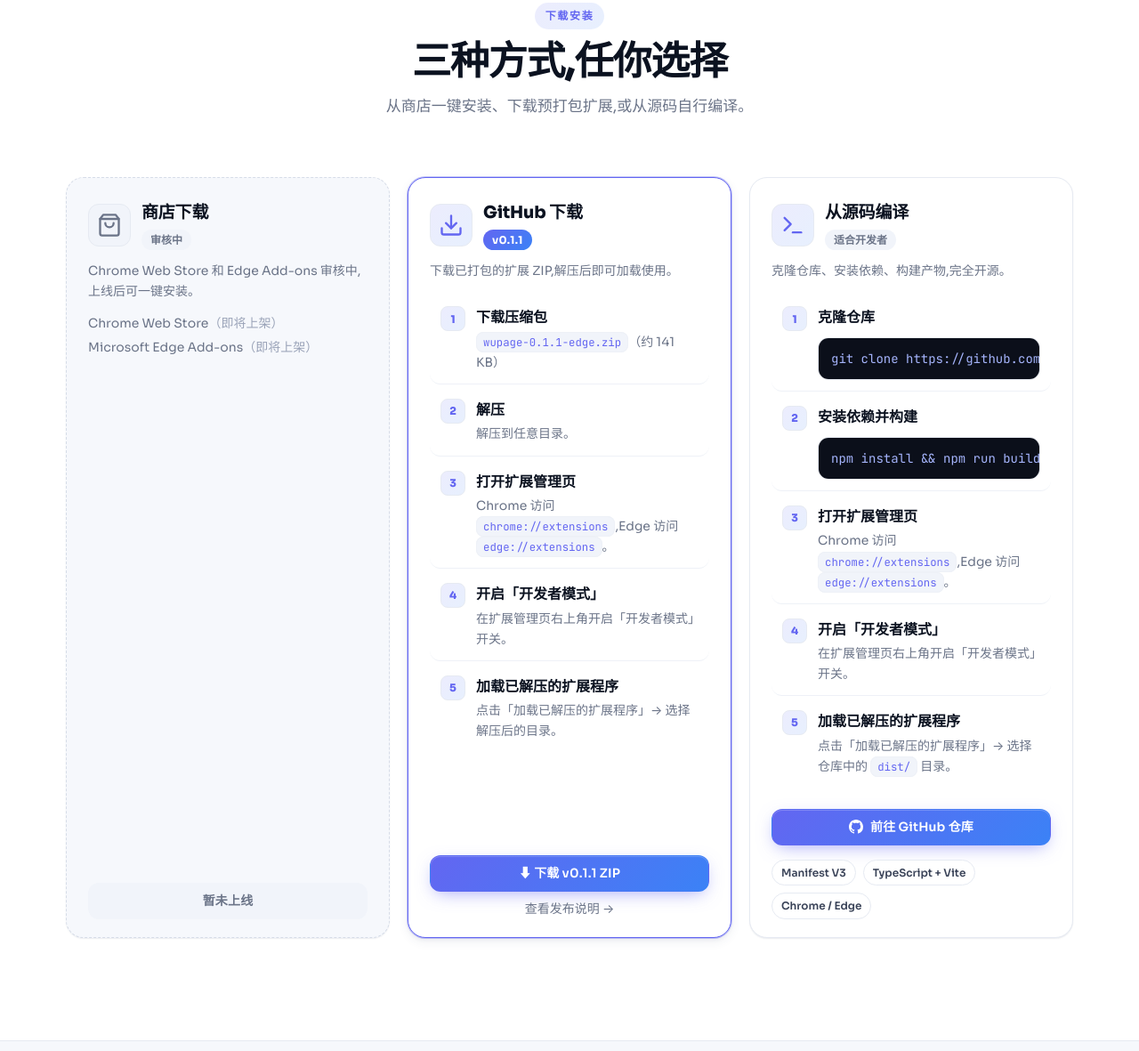
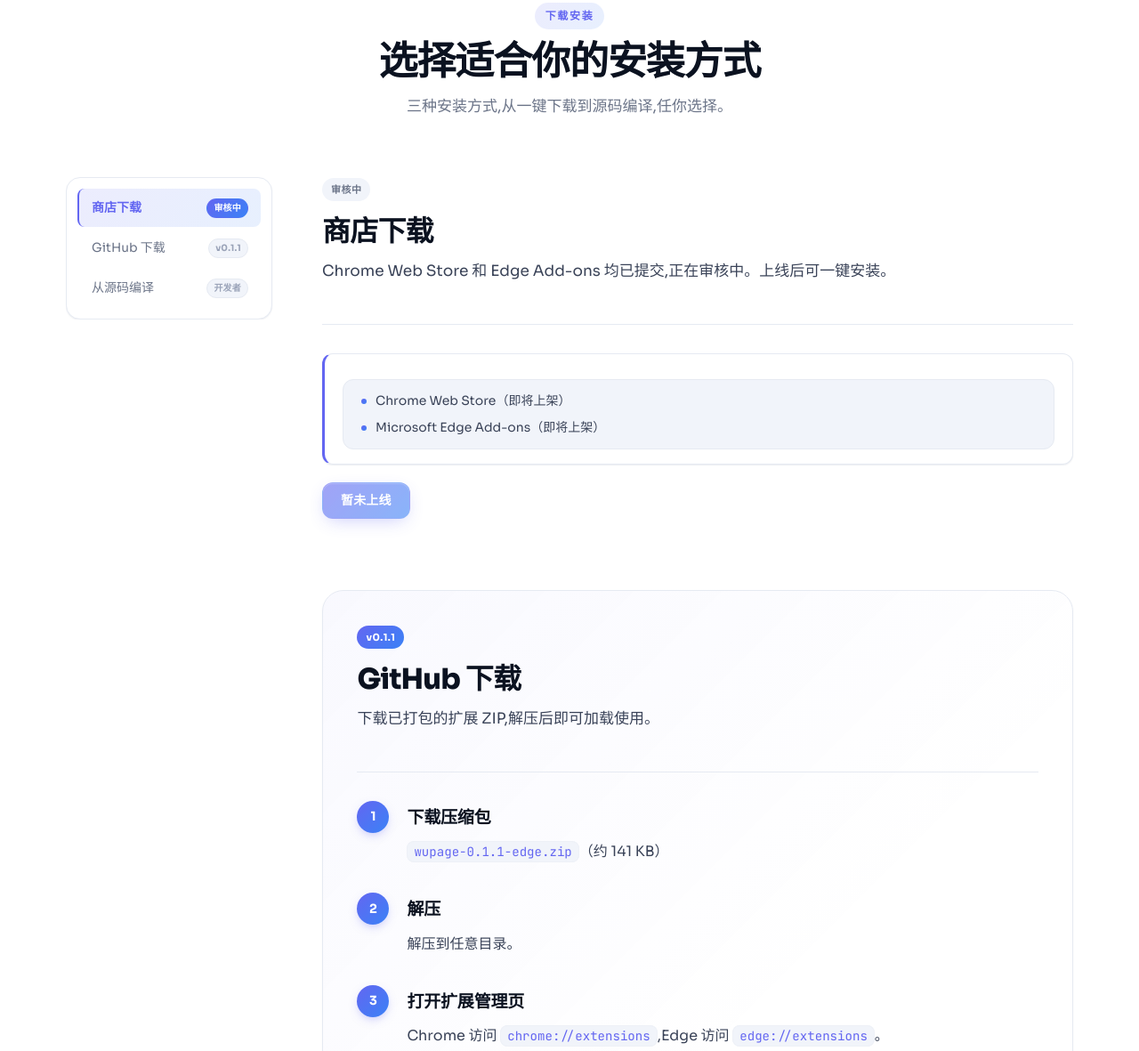
Before and after one commit to mr-wuliu/wupage-web, a plain HTML site: page index.html in a window 1280 px wide. Shown: the part 5069-6250 px from the top of the page at 89% size. Drawn offline with Linux system fonts and the light colour scheme.

Commit message:
Convert #install from 3-card grid to docs-layout (sidebar nav + stacked articles)
Matches api.html pattern: left sticky sidebar with 3 anchor links,
right column with stacked articles. docs.js scroll-spy reused as-is.

Cleaned up 178 lines of orphaned .install-card/.install-grid CSS from
the previous 3-card layout. Added 2 semantically-correct badge variants
(.api-badge-muted, .api-badge-brand).

```diff
--- a/assets/css/style.css
+++ b/assets/css/style.css
@@ -1032,6 +1032,8 @@ code {
 .api-badge-gcp { background: linear-gradient(135deg, #ea4335, #4285f4); }
 .api-badge-llm { background: linear-gradient(135deg, #8b5cf6, #ec4899); }
 .api-badge-custom { background: linear-gradient(135deg, #f59e0b, #ef4444); }
+.api-badge-muted { background: var(--bg-inset); color: var(--text-muted); }
+.api-badge-brand { background: var(--grad-brand); color: var(--on-primary); }
 
 .api-info h3 { font-size: var(--fs-xl); font-weight: 800; letter-spacing: -0.02em; margin-bottom: var(--s-3); }
 .api-lead { font-size: var(--fs-md); color: var(--text-soft); line-height: 1.7; margin-bottom: var(--s-5); }
@@ -1093,161 +1095,6 @@ code {
 .api-step a:hover { text-decoration: underline; }
 
 /* ---------- 12. Install ---------- */
-.install-grid {
-  display: grid;
-  grid-template-columns: repeat(3, 1fr);
-  gap: var(--s-5);
-  align-items: stretch;
-}
-@media (max-width: 880px) { .install-grid { grid-template-columns: repeat(2, 1fr); } }
-@media (max-width: 560px) { .install-grid { grid-template-columns: 1fr; } }
-
-.install-card {
-  min-width: 0;
-  padding: var(--s-6) var(--s-6) var(--s-5);
-  display: flex;
-  flex-direction: column;
-  gap: var(--s-3);
-  transition: transform 0.3s var(--ease), box-shadow 0.3s var(--ease), border-color 0.3s var(--ease);
-}
-.install-card:hover { transform: translateY(-2px); box-shadow: var(--shadow-lg); }
-
-.install-card-muted {
-  border-style: dashed;
-  border-color: var(--border-strong);
-  background: var(--bg-subtle);
-}
-.install-card-muted:hover { transform: none; box-shadow: var(--shadow-sm); }
-
-.install-card-featured {
-  border-color: var(--primary);
-  box-shadow: 0 0 0 1px var(--ring), var(--shadow-md);
-}
-.install-card-featured:hover {
-  box-shadow: 0 0 0 1px var(--primary), var(--shadow-lg);
-}
-
-.install-card-head {
-  display: flex;
-  align-items: center;
-  gap: var(--s-3);
-}
-.install-icon {
-  flex-shrink: 0;
-  width: 48px;
-  height: 48px;
-  border-radius: var(--r-md);
-  background: var(--grad-brand-soft);
-  color: var(--primary);
-  border: 1px solid var(--border);
-  display: inline-flex;
-  align-items: center;
-  justify-content: center;
-}
-.install-icon-muted {
-  background: var(--bg-inset);
-  color: var(--text-muted);
-}
-
-.install-titles {
-  display: flex;
-  flex-direction: column;
-  align-items: flex-start;
-  gap: 2px;
-  min-width: 0;
-}
-.install-titles h3 {
-  font-size: var(--fs-lg);
-  font-weight: 800;
-  letter-spacing: -0.01em;
-  color: var(--text);
-  margin: 0;
-}
-
-.badge-muted {
-  display: inline-block;
-  background: var(--bg-inset);
-  color: var(--text-muted);
-  font-size: var(--fs-xs);
-  font-weight: 600;
-  padding: 2px 10px;
-  border-radius: var(--r-pill);
-}
-.badge-brand {
-  display: inline-block;
-  background: var(--grad-brand);
-  color: var(--on-primary);
-  font-size: var(--fs-xs);
-  font-weight: 700;
-  letter-spacing: 0.02em;
-  padding: 2px 10px;
-  border-radius: var(--r-pill);
-}
-
-.install-subtext {
-  font-size: var(--fs-sm);
-  color: var(--text-muted);
-  line-height: 1.65;
-  margin: 0;
-}
-
-.install-sublist {
-  list-style: none;
-  margin: 0;
-  padding: 0;
-  display: flex;
-  flex-direction: column;
-  gap: var(--s-1);
-  font-size: var(--fs-sm);
-  color: var(--text-muted);
-}
-.install-sublist-note { color: var(--text-faint); }
-
-.install-steps {
-  list-style: none;
-  margin: var(--s-1) 0 0;
-  padding: 0;
-  display: flex;
-  flex-direction: column;
-  gap: var(--s-1);
-}
-.install-item {
-  display: flex;
-  gap: var(--s-3);
-  padding: var(--s-3);
-  border-radius: var(--r-md);
-  transition: background 0.2s var(--ease);
-}
-.install-item:hover { background: var(--bg-inset); }
-.install-item:not(:last-child) { border-bottom: 1px solid var(--border-soft); }
-.install-num {
-  flex-shrink: 0;
-  width: 28px;
-  height: 28px;
-  border-radius: var(--r-sm);
-  background: var(--grad-brand-soft);
-  color: var(--primary);
-  font-weight: 800;
-  font-size: var(--fs-xs);
-  display: inline-flex;
-  align-items: center;
-  justify-content: center;
-  border: 1px solid var(--border);
-}
-.install-body { min-width: 0; flex: 1; }
-.install-body h4 {
-  font-size: var(--fs-base);
-  font-weight: 700;
-  margin: 0 0 2px;
-  color: var(--text);
-}
-.install-body p {
-  font-size: var(--fs-sm);
-  color: var(--text-muted);
-  line-height: 1.65;
-  margin: 0;
-}
-
 .code-block {
   margin-top: var(--s-2);
   background: #0b0f1a;
@@ -1264,31 +1111,6 @@ code {
   font-size: var(--fs-sm);
   white-space: nowrap;
 }
-
-.install-card-cta {
-  margin-top: auto;
-  padding-top: var(--s-3);
-  display: flex;
-  flex-direction: column;
-  gap: var(--s-2);
-  align-items: stretch;
-}
-.install-btn-disabled,
-.install-btn-disabled:hover {
-  background: var(--bg-inset);
-  color: var(--text-muted);
-  box-shadow: none;
-  cursor: not-allowed;
-  transform: none;
-}
-.install-link {
-  font-size: var(--fs-sm);
-  color: var(--text-muted);
-  text-align: center;
-  text-decoration: none;
-  transition: color 0.2s var(--ease);
-}
-.install-link:hover { color: var(--primary); }
 
 .install-meta {
   display: flex;
--- a/index.html
+++ b/index.html
@@ -355,153 +355,141 @@
       <div class="container">
         <div class="section-head reveal" data-reveal>
           <span class="eyebrow">下载安装</span>
-          <h2 class="section-title" id="installTitle">三种方式,任你选择</h2>
-          <p class="section-desc">从商店一键安装、下载预打包扩展,或从源码自行编译。</p>
+          <h2 class="section-title" id="installTitle">选择适合你的安装方式</h2>
+          <p class="section-desc">三种安装方式,从一键下载到源码编译,任你选择。</p>
         </div>
 
-        <div class="install-grid reveal" data-reveal>
+        <div class="docs-layout reveal" data-reveal>
+          <!-- LEFT SIDEBAR -->
+          <aside class="docs-sidebar" aria-label="安装方式列表">
+            <nav class="docs-nav" aria-label="安装方式导航">
+              <a href="#install-store" class="docs-nav-link is-active">商店下载 <em>审核中</em></a>
+              <a href="#install-github" class="docs-nav-link">GitHub 下载 <em>v0.1.1</em></a>
+              <a href="#install-source" class="docs-nav-link">从源码编译 <em>开发者</em></a>
+            </nav>
+          </aside>
 
-          <article class="install-card install-card-muted card" aria-labelledby="installStoreTitle">
-            <header class="install-card-head">
-              <span class="install-icon install-icon-muted" aria-hidden="true">
-                <svg width="28" height="28" viewBox="0 0 24 24" fill="none" stroke="currentColor" stroke-width="2" stroke-linecap="round" stroke-linejoin="round">
-                  <path d="M6 2 3 6v14a2 2 0 0 0 2 2h14a2 2 0 0 0 2-2V6l-3-4Z"/>
-                  <path d="M3 6h18"/>
-                  <path d="M16 10a4 4 0 0 1-8 0"/>
-                </svg>
-              </span>
-              <div class="install-titles">
-                <h3 id="installStoreTitle">商店下载</h3>
-                <span class="badge-muted">审核中</span>
+          <!-- RIGHT CONTENT -->
+          <div class="docs-content">
+
+            <!-- ========== 商店下载 ========== -->
+            <article id="install-store" class="docs-article reveal" data-reveal>
+              <header class="docs-article-head">
+                <span class="api-badge api-badge-muted">审核中</span>
+                <h2>商店下载</h2>
+                <p class="api-lead">Chrome Web Store 和 Edge Add-ons 均已提交,正在审核中。上线后可一键安装。</p>
+              </header>
+              <div class="docs-callout">
+                <ul class="docs-checklist">
+                  <li>Chrome Web Store（即将上架）</li>
+                  <li>Microsoft Edge Add-ons（即将上架）</li>
+                </ul>
               </div>
-            </header>
-            <p class="install-subtext">Chrome Web Store 和 Edge Add-ons 审核中,上线后可一键安装。</p>
-            <ul class="install-sublist">
-              <li>Chrome Web Store<span class="install-sublist-note">（即将上架）</span></li>
-              <li>Microsoft Edge Add-ons<span class="install-sublist-note">（即将上架）</span></li>
-            </ul>
-            <div class="install-card-cta">
-              <button type="button" class="btn btn-primary btn-block install-btn-disabled" aria-disabled="true" disabled>暂未上线</button>
+              <div style="margin-top: var(--s-5); display: flex; flex-wrap: wrap; gap: var(--s-3); align-items: center;">
+                <button type="button" class="btn btn-primary" disabled aria-disabled="true" style="opacity: 0.6; cursor: not-allowed;">暂未上线</button>
               </div>
             </article>
 
-          <article class="install-card install-card-featured card" aria-labelledby="installGithubTitle">
-            <header class="install-card-head">
-              <span class="install-icon" aria-hidden="true">
-                <svg width="28" height="28" viewBox="0 0 24 24" fill="none" stroke="currentColor" stroke-width="2" stroke-linecap="round" stroke-linejoin="round">
-                  <path d="M21 15v4a2 2 0 0 1-2 2H5a2 2 0 0 1-2-2v-4"/>
-                  <polyline points="7 10 12 15 17 10"/>
-                  <line x1="12" y1="15" x2="12" y2="3"/>
-                </svg>
-              </span>
-              <div class="install-titles">
-                <h3 id="installGithubTitle">GitHub 下载</h3>
-                <span class="badge-brand">v0.1.1</span>
-              </div>
+            <!-- ========== GitHub 下载 (featured) ========== -->
+            <article id="install-github" class="docs-article docs-article-featured reveal" data-reveal>
+              <header class="docs-article-head">
+                <span class="api-badge api-badge-brand">v0.1.1</span>
+                <h2>GitHub 下载</h2>
+                <p class="api-lead">下载已打包的扩展 ZIP,解压后即可加载使用。</p>
               </header>
-            <p class="install-subtext">下载已打包的扩展 ZIP,解压后即可加载使用。</p>
-            <ol class="install-steps">
-              <li class="install-item">
-                <span class="install-num">1</span>
-                <div class="install-body">
-                  <h4>下载压缩包</h4>
+              <ol class="docs-steps">
+                <li class="docs-step">
+                  <span class="docs-step-num">1</span>
+                  <div>
+                    <h3>下载压缩包</h3>
                     <p><code>wupage-0.1.1-edge.zip</code>（约 141 KB）</p>
                   </div>
                 </li>
-              <li class="install-item">
-                <span class="install-num">2</span>
-                <div class="install-body">
-                  <h4>解压</h4>
+                <li class="docs-step">
+                  <span class="docs-step-num">2</span>
+                  <div>
+                    <h3>解压</h3>
                     <p>解压到任意目录。</p>
                   </div>
                 </li>
-              <li class="install-item">
-                <span class="install-num">3</span>
-                <div class="install-body">
-                  <h4>打开扩展管理页</h4>
+                <li class="docs-step">
+                  <span class="docs-step-num">3</span>
+                  <div>
+                    <h3>打开扩展管理页</h3>
                     <p>Chrome 访问 <code>chrome://extensions</code>,Edge 访问 <code>edge://extensions</code>。</p>
                   </div>
                 </li>
-              <li class="install-item">
-                <span class="install-num">4</span>
-                <div class="install-body">
-                  <h4>开启「开发者模式」</h4>
+                <li class="docs-step">
+                  <span class="docs-step-num">4</span>
+                  <div>
+                    <h3>开启「开发者模式」</h3>
                     <p>在扩展管理页右上角开启「开发者模式」开关。</p>
                   </div>
                 </li>
-              <li class="install-item">
-                <span class="install-num">5</span>
-                <div class="install-body">
-                  <h4>加载已解压的扩展程序</h4>
+                <li class="docs-step">
+                  <span class="docs-step-num">5</span>
+                  <div>
+                    <h3>加载已解压的扩展程序</h3>
                     <p>点击「加载已解压的扩展程序」→ 选择解压后的目录。</p>
                   </div>
                 </li>
               </ol>
-            <div class="install-card-cta">
-              <a class="btn btn-primary btn-block" href="https://github.com/mr-wuliu/wupage/releases/download/v0.1.1/wupage-0.1.1-edge.zip" download>
-                ⬇ 下载 v0.1.1 ZIP
-              </a>
-              <a class="install-link" href="https://github.com/mr-wuliu/wupage/releases/tag/v0.1.1" target="_blank" rel="noopener">查看发布说明 →</a>
+              <div style="margin-top: var(--s-5); display: flex; flex-wrap: wrap; gap: var(--s-3); align-items: center;">
+                <a class="btn btn-primary" href="https://github.com/mr-wuliu/wupage/releases/download/v0.1.1/wupage-0.1.1-edge.zip" download>⬇ 下载 v0.1.1 ZIP</a>
+                <a href="https://github.com/mr-wuliu/wupage/releases/tag/v0.1.1" target="_blank" rel="noopener" style="font-size: var(--fs-sm); color: var(--text-muted);">查看发布说明 →</a>
               </div>
             </article>
 
-          <article class="install-card card" aria-labelledby="installSourceTitle">
-            <header class="install-card-head">
-              <span class="install-icon" aria-hidden="true">
-                <svg width="28" height="28" viewBox="0 0 24 24" fill="none" stroke="currentColor" stroke-width="2" stroke-linecap="round" stroke-linejoin="round">
-                  <polyline points="4 17 10 11 4 5"/>
-                  <line x1="12" y1="19" x2="20" y2="19"/>
-                </svg>
-              </span>
-              <div class="install-titles">
-                <h3 id="installSourceTitle">从源码编译</h3>
-                <span class="badge-muted">适合开发者</span>
-              </div>
+            <!-- ========== 从源码编译 ========== -->
+            <article id="install-source" class="docs-article reveal" data-reveal>
+              <header class="docs-article-head">
+                <span class="api-badge api-badge-muted">适合开发者</span>
+                <h2>从源码编译</h2>
+                <p class="api-lead">克隆仓库、安装依赖、构建产物,完全开源。</p>
               </header>
-            <p class="install-subtext">克隆仓库、安装依赖、构建产物,完全开源。</p>
-            <ol class="install-steps">
-              <li class="install-item">
-                <span class="install-num">1</span>
-                <div class="install-body">
-                  <h4>克隆仓库</h4>
+              <ol class="docs-steps">
+                <li class="docs-step">
+                  <span class="docs-step-num">1</span>
+                  <div>
+                    <h3>克隆仓库</h3>
                     <div class="code-block"><code>git clone https://github.com/mr-wuliu/wupage</code></div>
                   </div>
                 </li>
-              <li class="install-item">
-                <span class="install-num">2</span>
-                <div class="install-body">
-                  <h4>安装依赖并构建</h4>
+                <li class="docs-step">
+                  <span class="docs-step-num">2</span>
+                  <div>
+                    <h3>安装依赖并构建</h3>
                     <div class="code-block"><code>npm install &amp;&amp; npm run build</code></div>
                   </div>
                 </li>
-              <li class="install-item">
-                <span class="install-num">3</span>
-                <div class="install-body">
-                  <h4>打开扩展管理页</h4>
+                <li class="docs-step">
+                  <span class="docs-step-num">3</span>
+                  <div>
+                    <h3>打开扩展管理页</h3>
                     <p>Chrome 访问 <code>chrome://extensions</code>,Edge 访问 <code>edge://extensions</code>。</p>
                   </div>
                 </li>
-              <li class="install-item">
-                <span class="install-num">4</span>
-                <div class="install-body">
-                  <h4>开启「开发者模式」</h4>
+                <li class="docs-step">
+                  <span class="docs-step-num">4</span>
+                  <div>
+                    <h3>开启「开发者模式」</h3>
                     <p>在扩展管理页右上角开启「开发者模式」开关。</p>
                   </div>
                 </li>
-              <li class="install-item">
-                <span class="install-num">5</span>
-                <div class="install-body">
-                  <h4>加载已解压的扩展程序</h4>
+                <li class="docs-step">
+                  <span class="docs-step-num">5</span>
+                  <div>
+                    <h3>加载已解压的扩展程序</h3>
                     <p>点击「加载已解压的扩展程序」→ 选择仓库中的 <code>dist/</code> 目录。</p>
                   </div>
                 </li>
               </ol>
-            <div class="install-card-cta">
-              <a class="btn btn-primary btn-block" href="https://github.com/mr-wuliu/wupage" target="_blank" rel="noopener">
-                <svg width="16" height="16" viewBox="0 0 16 16" fill="currentColor" aria-hidden="true"><path d="M8 0C3.58 0 0 3.58 0 8c0 3.54 2.29 6.53 5.47 7.59.4.07.55-.17.55-.38 0-.19-.01-.82-.01-1.49-2.01.37-2.53-.49-2.69-.94-.09-.23-.48-.94-.82-1.13-.28-.15-.68-.52-.01-.53.63-.01 1.08.58 1.23.82.72 1.21 1.87.87 2.33.66.07-.52.28-.87.51-1.07-1.78-.2-3.64-.89-3.64-3.95 0-.87.31-1.59.82-2.15-.08-.2-.36-1.02.08-2.12 0 0 .67-.21 2.2.82.64-.18 1.32-.27 2-.27.68 0 1.36.09 2 .27 1.53-1.04 2.2-.82 2.2-.82.44 1.1.16 1.92.08 2.12.51.56.82 1.27.82 2.15 0 3.07-1.87 3.75-3.65 3.95.29.25.54.73.54 1.48 0 1.07-.01 1.93-.01 2.2 0 .21.15.46.55.38A8.01 8.01 0 0 0 16 8c0-4.42-3.58-8-8-8z"/></svg>
+              <div style="margin-top: var(--s-5); display: flex; flex-wrap: wrap; gap: var(--s-3); align-items: center;">
+                <a class="btn btn-primary" href="https://github.com/mr-wuliu/wupage" target="_blank" rel="noopener">
+                  <svg width="16" height="16" viewBox="0 0 16 16" fill="currentColor" aria-hidden="true" style="margin-right: 6px; vertical-align: -2px;"><path d="M8 0C3.58 0 0 3.58 0 8c0 3.54 2.29 6.53 5.47 7.59.4.07.55-.17.55-.38 0-.19-.01-.82-.01-1.49-2.01.37-2.53-.49-2.69-.94-.09-.23-.48-.94-.82-1.13-.28-.15-.68-.52-.01-.53.63-.01 1.08.58 1.23.82.72 1.21 1.87.87 2.33.66.07-.52.28-.87.51-1.07-1.78-.2-3.64-.89-3.64-3.95 0-.87.31-1.59.82-2.15-.08-.2-.36-1.02.08-2.12 0 0 .67-.21 2.2.82.64-.18 1.32-.27 2-.27.68 0 1.36.09 2 .27 1.53-1.04 2.2-.82 2.2-.82.44 1.1.16 1.92.08 2.12.51.56.82 1.27.82 2.15 0 3.07-1.87 3.75-3.65 3.95.29.25.54.73.54 1.48 0 1.07-.01 1.93-.01 2.2 0 .21.15.46.55.38A8.01 8.01 0 0 0 16 8c0-4.42-3.58-8-8-8z"/></svg>
                   前往 GitHub 仓库
                 </a>
-              <ul class="install-meta">
+                <ul class="install-meta" style="margin: 0; padding: 0; list-style: none; display: flex; flex-wrap: wrap; gap: var(--s-2); font-size: var(--fs-xs);">
                   <li>Manifest V3</li>
                   <li>TypeScript + Vite</li>
                   <li>Chrome / Edge</li>
@@ -509,6 +497,7 @@
               </div>
             </article>
 
+          </div>
         </div>
       </div>
     </section>
@@ -561,5 +550,6 @@
   </footer>
 
   <script src="assets/js/main.js" defer></script>
+  <script src="assets/js/docs.js" defer></script>
 </body>
 </html>
```
Lines whose indentation alone changed are shown as unchanged.
